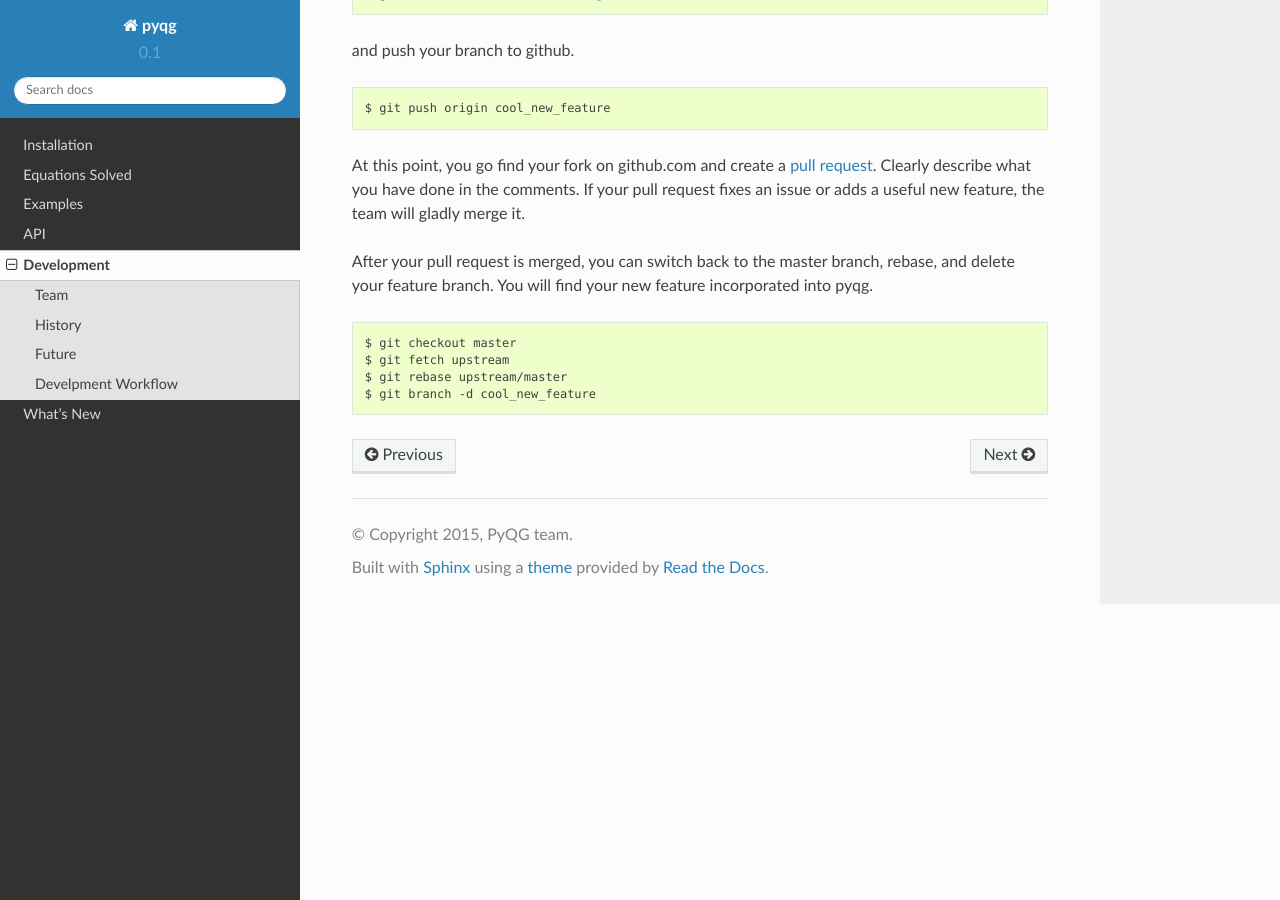
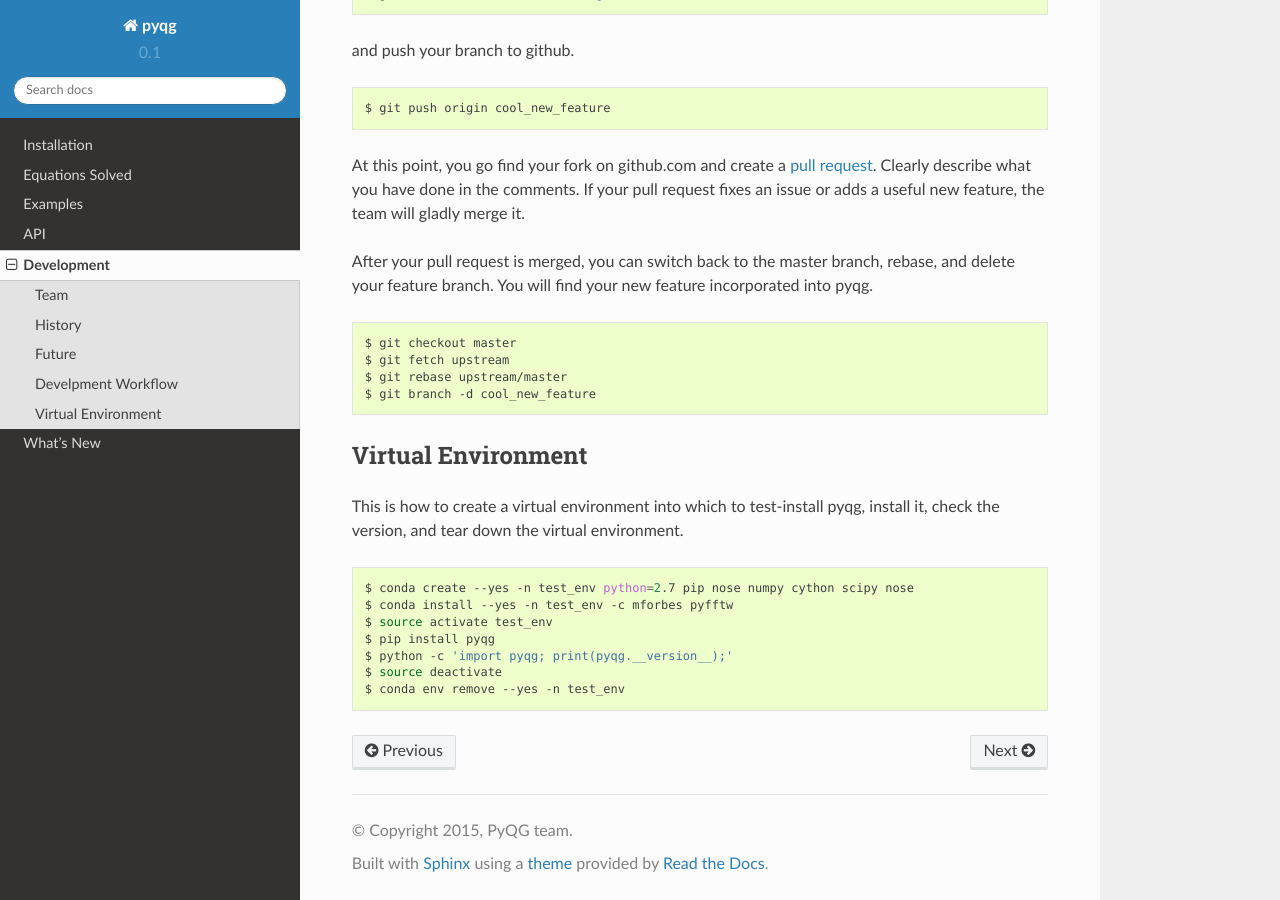
Before and after one commit to pyqg/pyqg, a Sphinx documentation site: the page built from docs/development.rst, in a window 1280 px wide and 900 px high, scrolled down 1576 px. Built offline with Sphinx 7.4.7 and the Read the Docs theme 2.0.0, drawn with Linux system fonts in a browser that asks for light colours; pages that are not in the unit, such as notebooks, are missing from menus.

Commit message:
wrote info about conda venv

```diff
--- a/docs/development.rst
+++ b/docs/development.rst
@@ -115,3 +115,19 @@ incorporated into pyqg.
     $ git fetch upstream
     $ git rebase upstream/master
     $ git branch -d cool_new_feature
+
+Virtual Environment
+===================
+
+This is how to create a virtual environment into which to test-install pyqg,
+install it, check the version, and tear down the virtual environment.
+
+.. code-block:: bash
+
+    $ conda create --yes -n test_env python=2.7 pip nose numpy cython scipy nose
+    $ conda install --yes -n test_env -c mforbes pyfftw
+    $ source activate test_env
+    $ pip install pyqg
+    $ python -c 'import pyqg; print(pyqg.__version__);'
+    $ source deactivate
+    $ conda env remove --yes -n test_env
```
